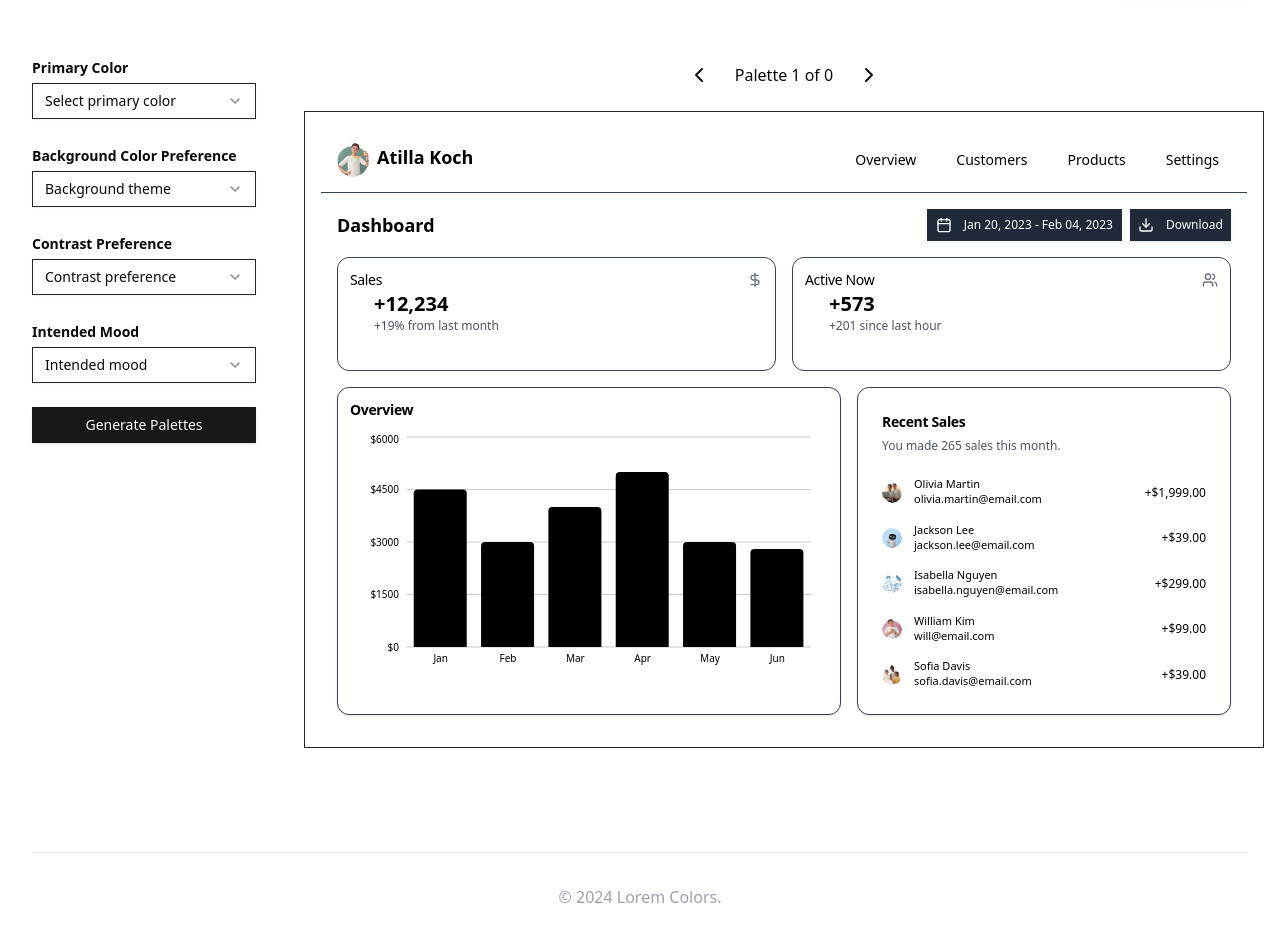
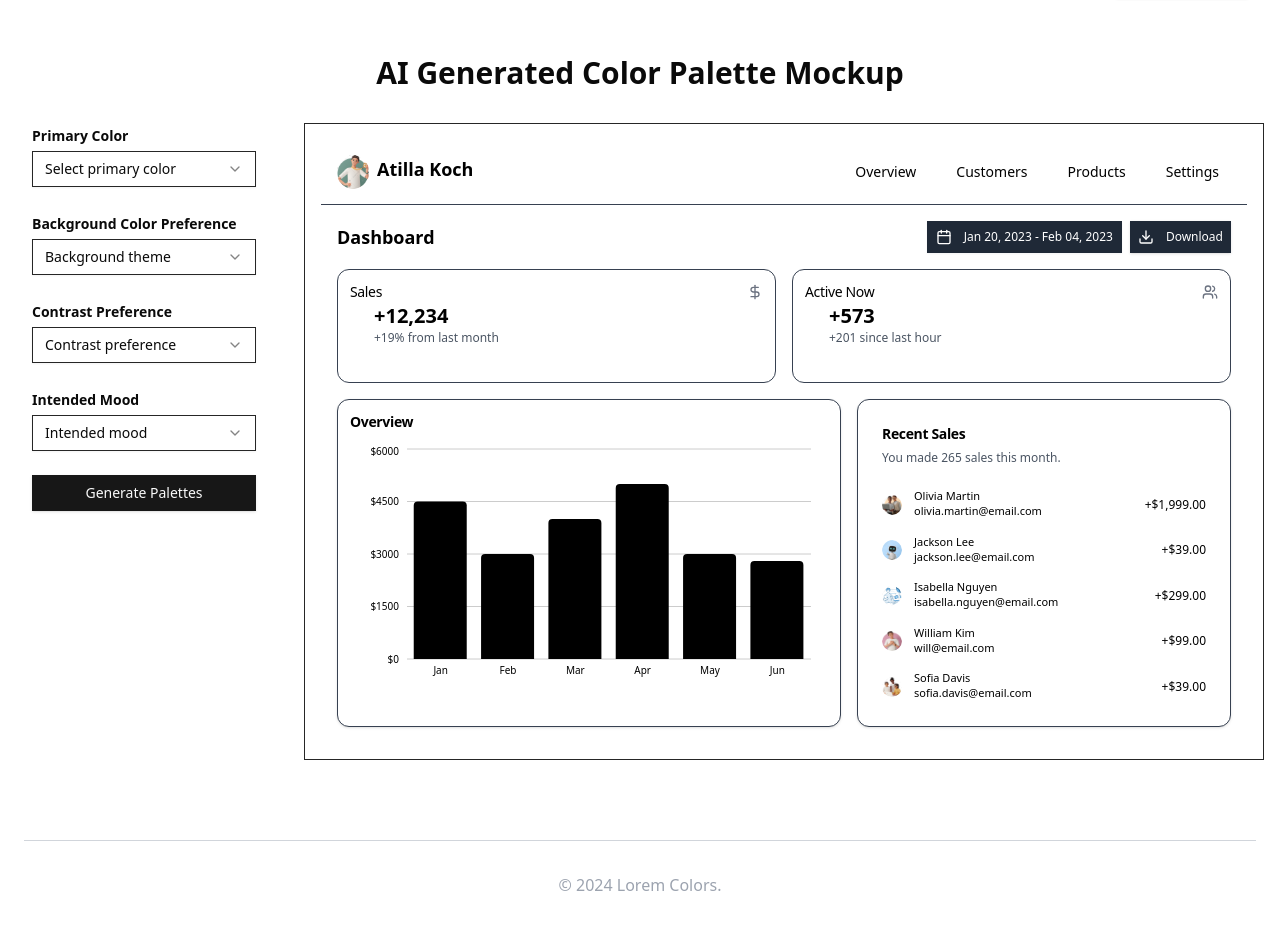
Before and after one commit to peterkessibu/lorem-colors, a Next.js app: page /genAI-Color-Palette in a window 1280 px wide. Shown: the part 73-1006 px from the top of the page. Built offline with nearby package versions, Linux system fonts and the light colour scheme.

Commit message:
Refactor CallToAction and ColorPaletteGenerator components; adjust styles, improve layout, and enhance user interaction

```diff
--- a/components/CallToAction.js
+++ b/components/CallToAction.js
@@ -18,7 +18,7 @@ export default function CallToAction() {
     if (isClicked) {
       const timer = setTimeout(() => {
         router.push("/genAI-Color-Palette");
-      }, 1140);
+      }, 1040);
       return () => clearTimeout(timer);
     }
   }, [isClicked, router]);
@@ -29,7 +29,7 @@ export default function CallToAction() {
       <AnimatePresence>
         {isClicked && (
           <motion.div
-            className="absolute inset-0 bg-gradient-to-t from-blue-600 via-violet-700 to-pink-600"
+            className="absolute inset-2 bg-gradient-to-b from-blue-600 via-violet-600 to-pink-600"
             initial={{ opacity: 0 }}
             animate={{ opacity: 1 }}
             exit={{ opacity: 0 }}
@@ -43,9 +43,9 @@ export default function CallToAction() {
         <hr />
         <div className="max-w-2xl mx-auto text-center py-16 px-4 sm:py-20 sm:px-6 lg:px-8">
           <motion.h2
-            className={`text-3xl font-extrabold ${
+            className={`text-2xl font-extrabold ${
               isClicked ? "text-white" : "text-black"
-            } sm:text-4xl`}
+            } text-3xl`}
             initial={{ opacity: 0, y: 20 }}
             animate={{ opacity: 1, y: 0 }}
             transition={{ duration: 0.5 }}
--- a/components/ColorPaletteGenerator.js
+++ b/components/ColorPaletteGenerator.js
@@ -70,6 +70,7 @@ const ColorPaletteGenerator = () => {
 
   return (
     <div className="container mx-auto px-4 py-8">
+      <h1 className="text-3xl font-bold text-center mb-8">AI Generated Color Palette Mockup</h1>
       <div className="flex flex-col lg:flex-row gap-8">
         <aside className="w-full lg:w-64 lg:sticky lg:top-8">
           <QuestionnaireForm
@@ -81,27 +82,6 @@ const ColorPaletteGenerator = () => {
           {error && (
             <div className="text-red-500 text-center mb-4">{error}</div>
           )}
-          <div className="flex items-center justify-center mb-4">
-            <button
-              onClick={handlePrev}
-              className="p-2"
-              disabled={currentPaletteIndex === 0}
-              aria-label="Previous Palette"
-            >
-              <ChevronLeft className="w-6 h-6" />
-            </button>
-            <span className="mx-4">
-              Palette {currentPaletteIndex + 1} of {palettes.length}
-            </span>
-            <button
-              onClick={handleNext}
-              className="p-2"
-              disabled={currentPaletteIndex === palettes.length - 1}
-              aria-label="Next Palette"
-            >
-              <ChevronRight className="w-6 h-6" />
-            </button>
-          </div>
           <div className="relative">
             {isGenerating && (
               <div className="video-container absolute inset-0 flex justify-center items-center bg-white bg-opacity-80 z-10">
@@ -126,12 +106,35 @@ const ColorPaletteGenerator = () => {
               />
             </div>
           </div>
-          {palettes.length > 0 && (
-            <PaletteCard
-              palette={currentPalette}
-              colorFormat={colorFormat}
-              setColorFormat={setColorFormat}
-            />
+          {!isGenerating && palettes.length > 0 && (
+            <>
+              <div className="flex items-center justify-center mb-4">
+                <button
+                  onClick={handlePrev}
+                  className="p-2"
+                  disabled={currentPaletteIndex === 0}
+                  aria-label="Previous Palette"
+                >
+                  <ChevronLeft className="w-6 h-6" />
+                </button>
+                <span className="mx-4">
+                  Palette {currentPaletteIndex + 1} of {palettes.length}
+                </span>
+                <button
+                  onClick={handleNext}
+                  className="p-2"
+                  disabled={currentPaletteIndex === palettes.length - 1}
+                  aria-label="Next Palette"
+                >
+                  <ChevronRight className="w-6 h-6" />
+                </button>
+              </div>
+              <PaletteCard
+                palette={currentPalette}
+                colorFormat={colorFormat}
+                setColorFormat={setColorFormat}
+              />
+            </>
           )}
         </div>
       </div>
--- a/components/Footer.js
+++ b/components/Footer.js
@@ -83,7 +83,7 @@ export default function Footer() {
 
   return (
     <footer className="bg-white">
-      <div className="max-w-7xl mx-auto p-6 lg:px-8">
+      <div className="max-w-7xl mx-auto p-6">
         {!isColorPalettePage && !isColorBox && (
           <div className="grid grid-cols-1 lg:grid-cols-2 gap-8">
             {/* Logo and Social Links Section */}
@@ -101,6 +101,7 @@ export default function Footer() {
                   <Link
                     key={social.name}
                     href={social.href}
+                    target="_blank"
                     className={`flex items-center px-4 py-2 bg-gray-200 rounded-lg shadow-md transition-colors duration-300 ${social.hoverTextColor} text-gray-500 hover:bg-gray-200`}
                   >
                     <span className="sr-only">{social.name}</span>
@@ -151,7 +152,7 @@ export default function Footer() {
         )}
 
         {/* Copyright */}
-        <div className="mt-12 border-t border-gray-200 pt-8">
+        <div className="mt-6 border-t border-gray-300 pt-8">
           <div className="text-base text-gray-400 text-center">
             &copy; {currentYear} Lorem Colors.
           </div>
--- a/components/Hero.js
+++ b/components/Hero.js
@@ -114,8 +114,9 @@ export default function Hero() {
                 initial={{ opacity: 0, y: 20 }}
                 animate={{ opacity: 1, y: 0 }}
                 transition={{ duration: 0.5, delay: 0.4 }}
+                className="w-5/6"
               >
-                <span>
+                <span className="block leading-snug tracking-tight">
                   Generate stunning color palettes tailored to your needs. Elevate your projects with AI-powered color recommendations and comprehensive analytics.
                 </span>
               </motion.div>
@@ -129,7 +130,7 @@ export default function Hero() {
                   <div className="rounded-md">
                     <Button
                       variant="outline"
-                      size="lg" // Default to 'lg' for mobile
+                      size="lg"
                       className={`text-lg lg:text-xl ${buttonBg} text-white transition-colors duration-300 px-6 py-3 rounded-md`}
                       onClick={handleButtonClick}
                       disabled={isClicked}
@@ -186,7 +187,7 @@ export default function Hero() {
                 y="50%"
                 textAnchor="middle"
                 fill="url(#gradient)"
-                fontSize="88"
+                fontSize="90"
                 fontWeight="bold"
                 dy=".3em"
                 variants={isClicked ? gradientVariants : containerVariants}
```
